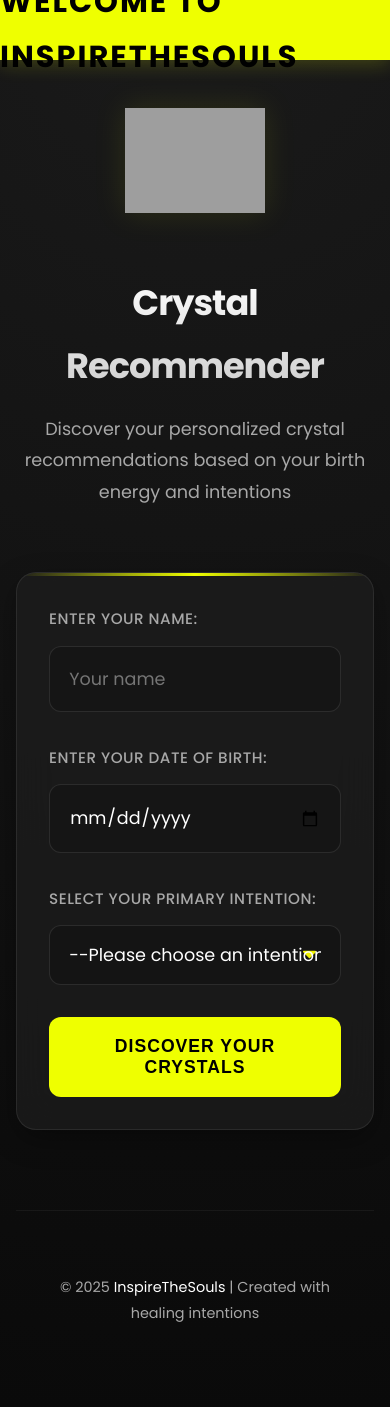
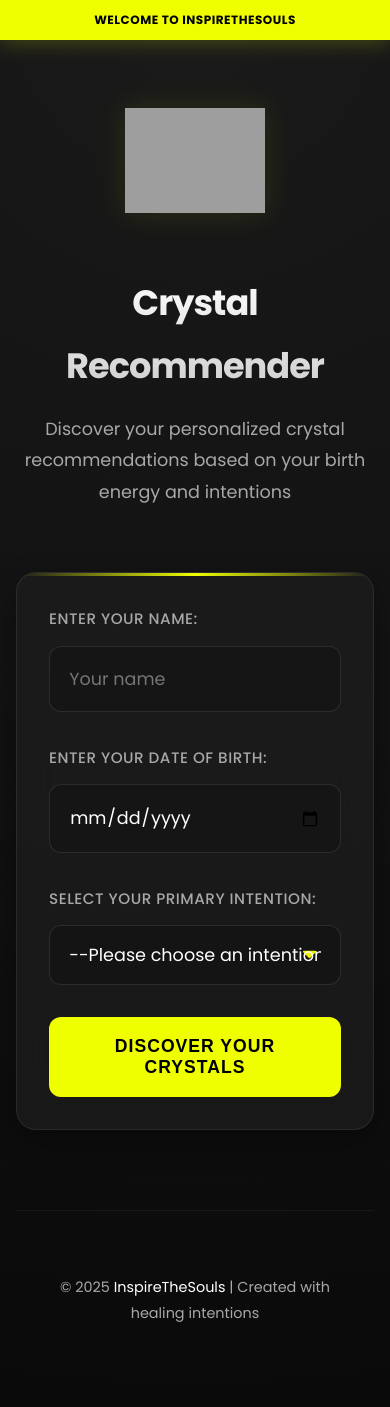
Before and after one commit to Rohit7594/InspireTheSouls, a Flask app: page / in a window 390 px wide. Run offline with Flask 3, Linux system fonts and the light colour scheme; grey boxes are pictures that could not be loaded.

Commit message:
update header

```diff
--- a/static/styles.css
+++ b/static/styles.css
@@ -583,6 +583,12 @@ footer a:hover {
         padding: 1.2rem;
     }
 
+    .top-bar {
+        font-size: 0.75rem;
+        height: 40px;
+        letter-spacing: 0.5px;
+    }
+
     .container {
         padding: 1rem;
     }
```
